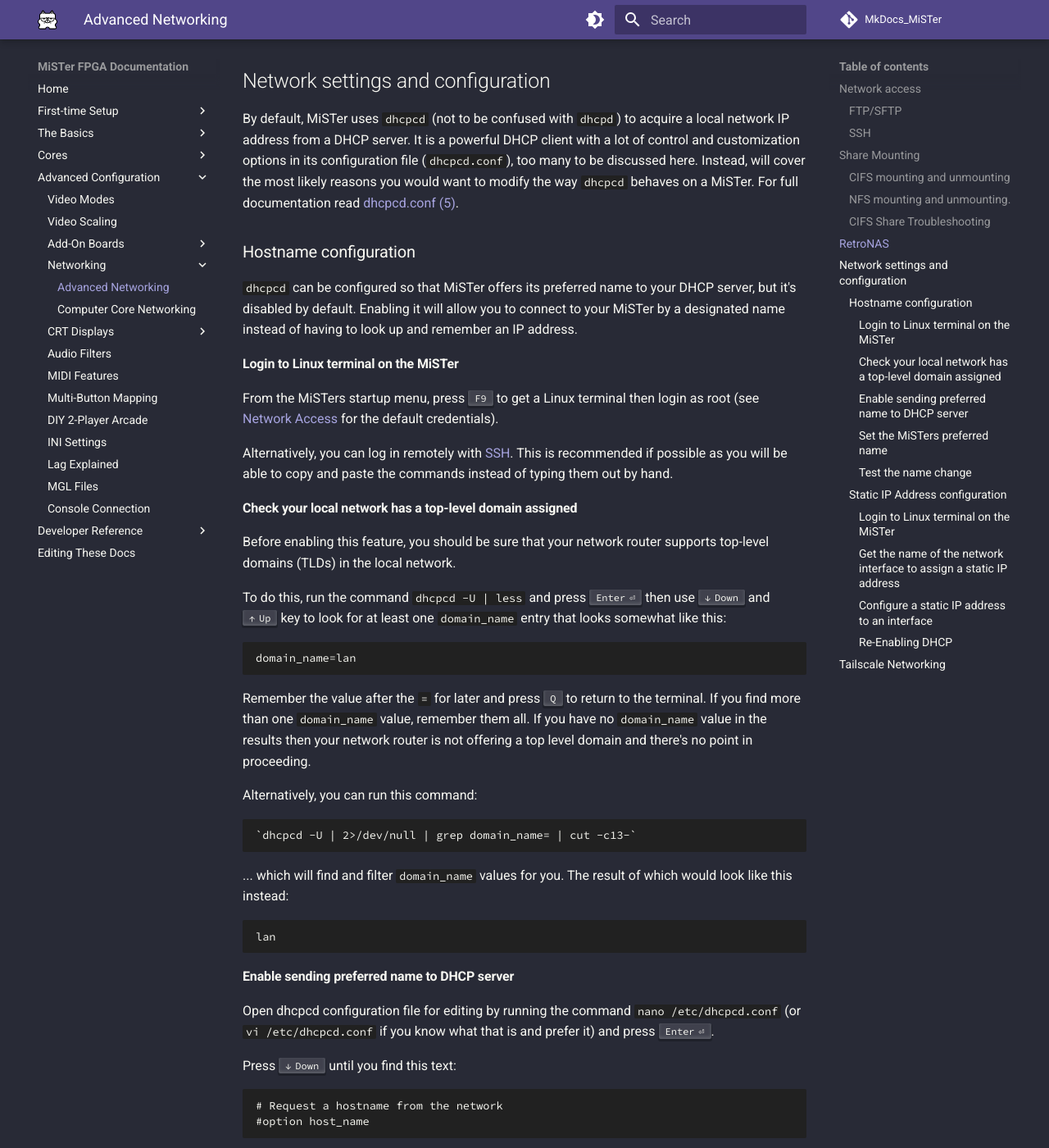
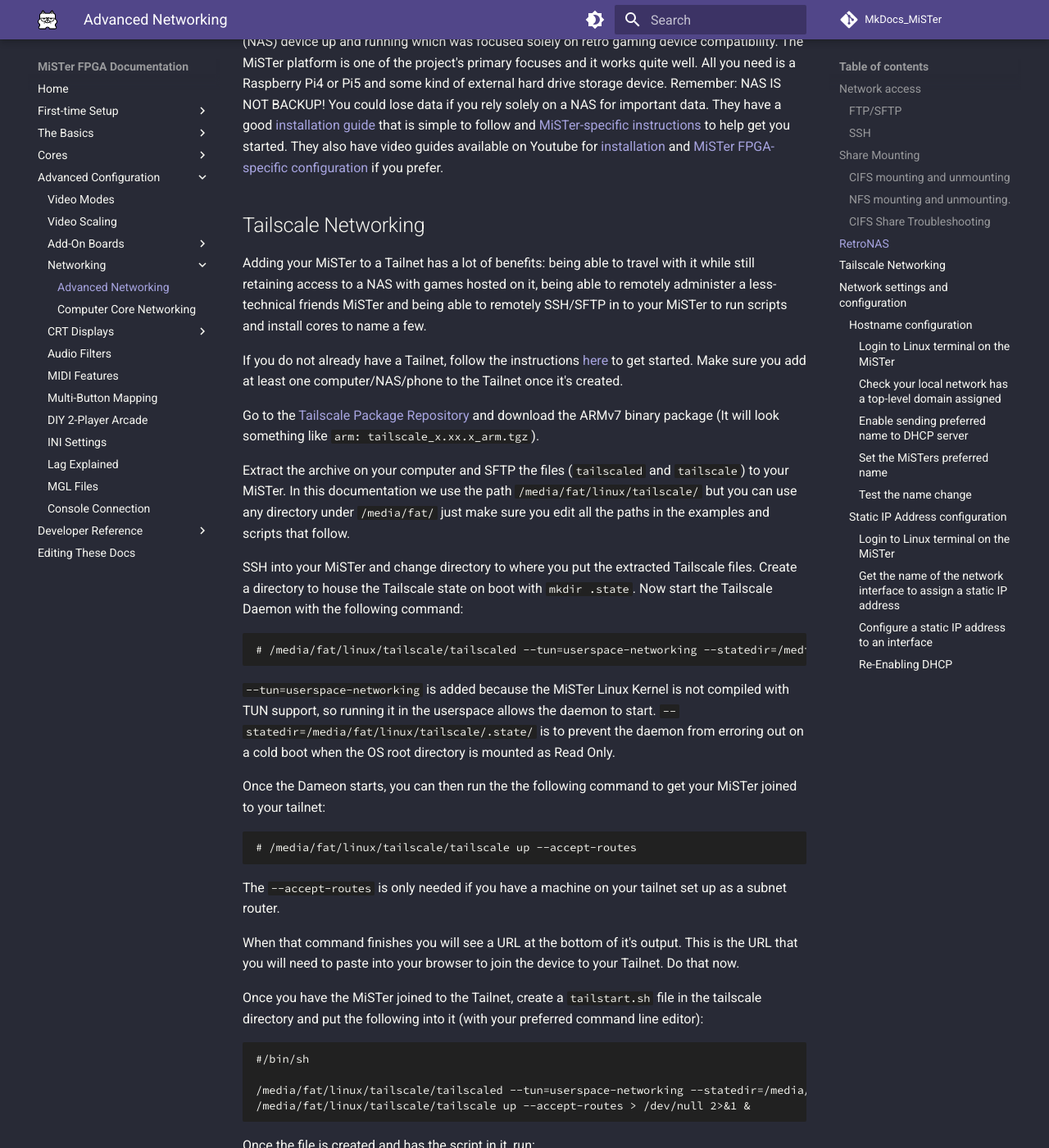
Before and after one commit to MiSTer-devel/MkDocs_MiSTer, an MkDocs documentation site: the page built from docs/advanced/network.md, in a window 1280 px wide and 1400 px high, scrolled down 3219 px. Shown: the whole window at 82% size. Built offline with MkDocs 1.6.1 and Material for MkDocs 9.7.7, drawn with Linux system fonts in a browser that asks for light colours; comment, search, counter and statistics services are not loaded; some of the changed text lies outside the part shown.

Commit message:
Moved network configuration to the bottom of network.md

````diff
--- a/docs/advanced/network.md
+++ b/docs/advanced/network.md
@@ -4,6 +4,10 @@
 MiSTer board can be access through on-board Ethernet port. System has **FTP**, **SSH**, **SFTP** services running.
 
 User name: **root**  Password: **1**
+
+If you connect to your MiSTer over the network frequently,
+consider [Setting up a hostname](#hostname-configuration) for your MiSTer
+so you don't have to lookup and/or remember your MiSTers IP address.
 
 ### FTP/SFTP
 The File Transfer Protocol (FTP) is a standardized network protocol that allows computers on a network to transfer files between each other.
@@ -46,6 +50,8 @@
 
 After the settings have been set click **Connect** or **Login**.
 
+You should connect to your MiSTer and be able to upload or download files.
+
 ### SSH
 Secure shell (SSH) is a standardized network protocol for remotely operating computers over a network.
 It can be used to operate a text terminal on a computer (including the one on your MiSTer) remotely from another computer on the network.
@@ -57,6 +63,9 @@
 If your Windows machine does not have `ssh` installed in Command Prompt you can download and run [PuTTY](https://www.chiark.greenend.org.uk/~sgtatham/putty/latest.html){target=blank} instead.
 Using the same example as above type `root@192.168.2.8` into the **Host Name** text field.
 Ensure **Port** is set to `22` and **Connection type** is set to **SSH** then click **Open**.
+
+You should now connect to your MiSTer and be asked for the password.
+After which you'll be able to run commands as if you were in front of your MiSTer.
 
 ## Share Mounting
 The MiSTer can mount a network share from another computer or server as if it were storage. CIFS and NFS shares are supported. The following helper scripts are provided to simplify this process, if you want to use them download to them to /media/fat/Scripts
@@ -88,6 +97,49 @@
 
 ## RetroNAS
 A project was launched by Dan Mons that makes it easier to get a network attached storage (NAS) device up and running which was focused solely on retro gaming device compatibility. The MiSTer platform is one of the project's primary focuses and it works quite well. All you need is a Raspberry Pi4 or Pi5 and some kind of external hard drive storage device. Remember: NAS IS NOT BACKUP! You could lose data if you rely solely on a NAS for important data. They have a good [installation guide](https://github.com/danmons/retronas/wiki/Installing-RetroNAS){target=_blank} that is simple to follow and [MiSTer-specific instructions](https://github.com/danmons/retronas/wiki/MiSTer-FPGA){target=_blank} to help get you started. They also have video guides available on Youtube for [installation](https://www.youtube.com/watch?v=szA-MSabplc){target=_blank} and [MiSTer FPGA-specific configuration](https://www.youtube.com/watch?v=OrTctA-5kqk){target=_blank} if you prefer.
+
+## Tailscale Networking
+
+Adding your MiSTer to a Tailnet has a lot of benefits: being able to travel with it while still retaining access to a NAS with games hosted on it, being able to remotely administer a less-technical friends MiSTer and being able to remotely SSH/SFTP in to your MiSTer to run scripts and install cores to name a few.
+
+If you do not already have a Tailnet, follow the instructions [here](https://tailscale.com/kb/1017/install){target=blank} to get started. Make sure you add at least one computer/NAS/phone to the Tailnet once it's created.
+
+Go to the [Tailscale Package Repository](https://pkgs.tailscale.com/stable/#static){target=blank} and download the ARMv7 binary package (It will look something like `arm: tailscale_x.xx.x_arm.tgz`).
+
+Extract the archive on your computer and SFTP the files (`tailscaled` and `tailscale`) to your MiSTer. In this documentation we use the path `/media/fat/linux/tailscale/` but you can use any directory under `/media/fat/` just make sure you edit all the paths in the examples and scripts that follow.
+
+SSH into your MiSTer and change directory to where you put the extracted Tailscale files. Create a directory to house the Tailscale state on boot with `mkdir .state`. Now start the Tailscale Daemon with the following command:
+```
+# /media/fat/linux/tailscale/tailscaled --tun=userspace-networking --statedir=/media/fat/linux/tailscale/.state/
+```
+`--tun=userspace-networking` is added because the MiSTer Linux Kernel is not compiled with TUN support, so running it in the userspace allows the daemon to start. `--statedir=/media/fat/linux/tailscale/.state/` is to prevent the daemon from erroring out on a cold boot when the OS root directory is mounted as Read Only.
+
+Once the Dameon starts, you can then run the the following command to get your MiSTer joined to your tailnet:
+```
+# /media/fat/linux/tailscale/tailscale up --accept-routes
+```
+The `--accept-routes` is only needed if you have a machine on your tailnet set up as a subnet router.
+
+When that command finishes you will see a URL at the bottom of it's output. This is the URL that you will need to paste into your browser to join the device to your Tailnet. Do that now.
+
+Once you have the MiSTer joined to the Tailnet, create a `tailstart.sh` file in the tailscale directory and put the following into it (with your preferred command line editor):
+```
+#/bin/sh
+
+/media/fat/linux/tailscale/tailscaled --tun=userspace-networking --statedir=/media/fat/linux/tailscale/.state/ > /dev/null 2>&1 &
+/media/fat/linux/tailscale/tailscale up --accept-routes > /dev/null 2>&1 &
+```
+
+Once the file is created and has the script in it, run:
+```
+# chmod +x tailstart.sh
+```
+Now to have Tailscale start when your MiSTer boots, edit the `user-startup.sh` file in `/media/fat/linux/` and add the following line to the bottom of it:
+```
+/media/fat/linux/tailscale/tailstart.sh
+```
+
+Now your MiSTer will connect to your Tailnet after every reboot.
 
 ## Network settings and configuration
 By default, MiSTer uses `dhcpcd` (not to be confused with `dhcpd`) to acquire a local network IP address from a DHCP server.
@@ -123,10 +175,10 @@
 and there's no point in proceeding.
 
 Alternatively, you can run this command:
+```bash
+dhcpcd -U | 2>/dev/null | grep domain_name= | cut -c13-
 ```
-`dhcpcd -U | 2>/dev/null | grep domain_name= | cut -c13-`
-```
-... which will find and filter `domain_name` values for you.
+...which will find and filter `domain_name` values for you.
 The result of which would look like this instead:
 ```
 lan
@@ -279,46 +331,3 @@
 ```
 Just like before: save the file and reboot to restart the MiSTer
 back to the startup menu with the new network settings applied.
-
-## Tailscale Networking
-
-Adding your MiSTer to a Tailnet has a lot of benefits: being able to travel with it while still retaining access to a NAS with games hosted on it, being able to remotely administer a less-technical friends MiSTer and being able to remotely SSH/SFTP in to your MiSTer to run scripts and install cores to name a few.
-
-If you do not already have a Tailnet, follow the instructions [here](https://tailscale.com/kb/1017/install){target=blank} to get started. Make sure you add at least one computer/NAS/phone to the Tailnet once it's created.
-
-Go to the [Tailscale Package Repository](https://pkgs.tailscale.com/stable/#static){target=blank} and download the ARMv7 binary package (It will look something like `arm: tailscale_x.xx.x_arm.tgz`).
-
-Extract the archive on your computer and SFTP the files (`tailscaled` and `tailscale`) to your MiSTer. In this documentation we use the path `/media/fat/linux/tailscale/` but you can use any directory under `/media/fat/` just make sure you edit all the paths in the examples and scripts that follow.
-
-SSH into your MiSTer and change directory to where you put the extracted Tailscale files. Create a directory to house the Tailscale state on boot with `mkdir .state`. Now start the Tailscale Daemon with the following command:
-```
-# /media/fat/linux/tailscale/tailscaled --tun=userspace-networking --statedir=/media/fat/linux/tailscale/.state/
-```
-`--tun=userspace-networking` is added because the MiSTer Linux Kernel is not compiled with TUN support, so running it in the userspace allows the daemon to start. `--statedir=/media/fat/linux/tailscale/.state/` is to prevent the daemon from erroring out on a cold boot when the OS root directory is mounted as Read Only.
-
-Once the Dameon starts, you can then run the the following command to get your MiSTer joined to your tailnet:
-```
-# /media/fat/linux/tailscale/tailscale up --accept-routes
-```
-The `--accept-routes` is only needed if you have a machine on your tailnet set up as a subnet router.
-
-When that command finishes you will see a URL at the bottom of it's output. This is the URL that you will need to paste into your browser to join the device to your Tailnet. Do that now.
-
-Once you have the MiSTer joined to the Tailnet, create a `tailstart.sh` file in the tailscale directory and put the following into it (with your preferred command line editor):
-```
-#/bin/sh
-
-/media/fat/linux/tailscale/tailscaled --tun=userspace-networking --statedir=/media/fat/linux/tailscale/.state/ > /dev/null 2>&1 &
-/media/fat/linux/tailscale/tailscale up --accept-routes > /dev/null 2>&1 &
-```
-
-Once the file is created and has the script in it, run:
-```
-# chmod +x tailstart.sh
-```
-Now to have Tailscale start when your MiSTer boots, edit the `user-startup.sh` file in `/media/fat/linux/` and add the following line to the bottom of it:
-```
-/media/fat/linux/tailscale/tailstart.sh
-```
-
-Now your MiSTer will connect to your Tailnet after every reboot.
````
